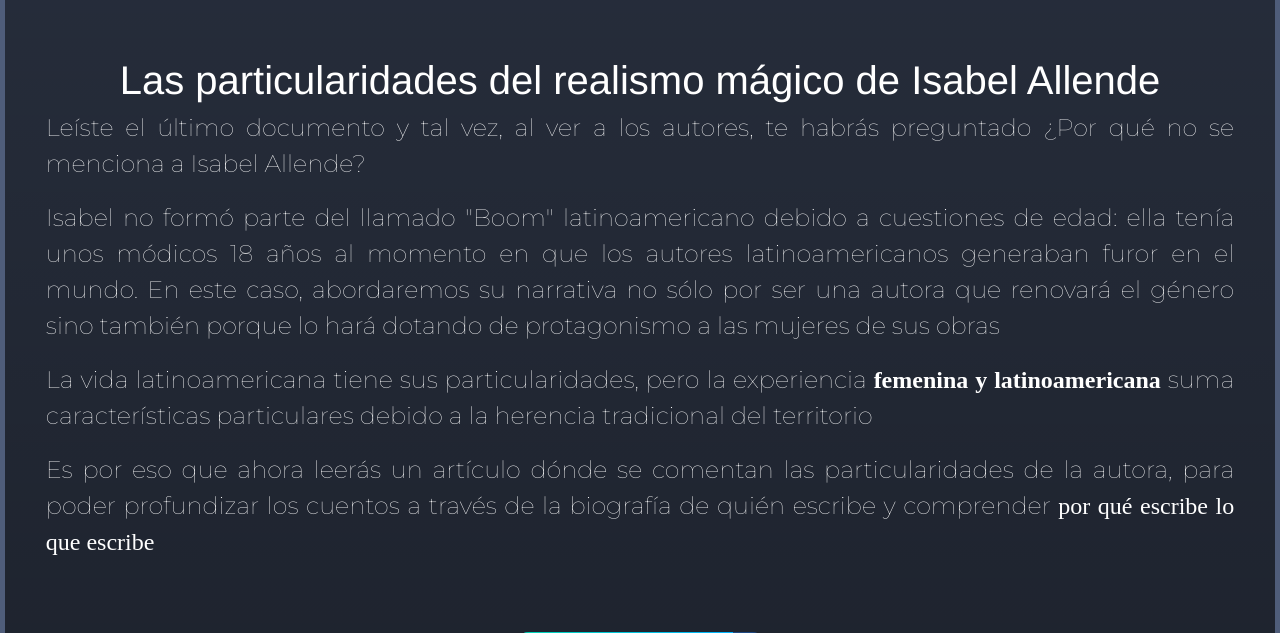
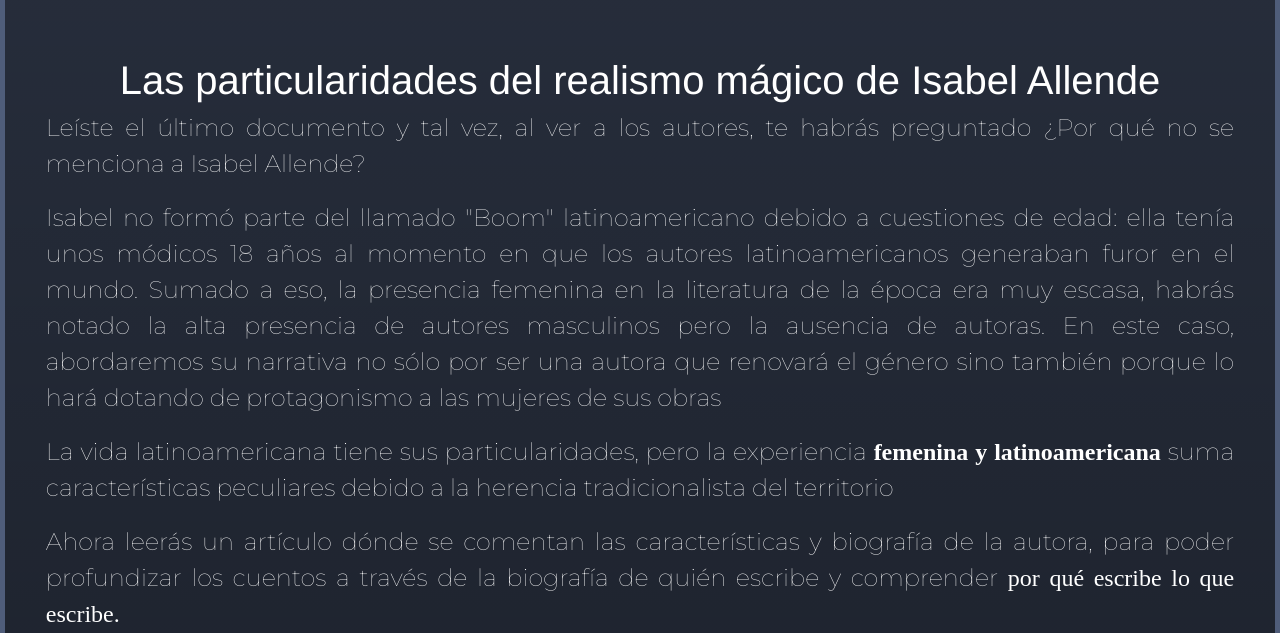
Before and after one commit to CristianBazan-Dev/Classroom5toNaturales, a PHP site: page /screens/class.php in a window 1280 px wide. Shown: the part 2965-3598 px from the top of the page. Run offline with PHP 8.4, Linux system fonts and the light colour scheme.

Commit message:
Last change

```diff
--- a/screens/class.php
+++ b/screens/class.php
@@ -71,11 +71,12 @@
         <h2 class="text-paragraph class-subtitle">Antecedentes</h2>
         <p class="text-paragraph class-explanation">Veníamos trabajando texto argumentativo (aquellos que presentan recursos para persuadir o convencer acerca de una idea) y comenzamos a ver algo de la narrativa hispanoparlante a través de la obra "Bodas de Sangre".</p>
         <br>
-        <p class="text-paragraph class-explanation">Es por eso que retomaremos ciertas cuestiones ya vistas en la obra de Federico Garcia Llorca: existirán varias similitudes entre Bodas de Sangre y el primer cuento que leeremos. La diferencia reside en que el cuento de Isabel Allende forma parte del género literario conocido como Realismo mágico, con características que le son propias y que lo diferencian de otro tipo de narrativa.</p>
+        <p class="text-paragraph class-explanation">Dada esa cuestión, retomaremos ciertas cuestiones ya vistas en la tragedia de Federico Garcia Llorca: existirán varias similitudes entre Bodas de Sangre y el primer cuento que leeremos. La diferencia reside en que el cuento de Isabel Allende forma parte del género literario conocido como Realismo mágico, con características que le son propias y que lo diferencian de otro tipo de narrativa.</p>
+        <br>
+        <p class="text-paragraph class-explanation">Dicho eso, comencemos con la lectura del primer cuento tomando en consideración tres aspectos previos: el sino, el honor y el clima.</p></p>
         <br>
         <p class="text-paragraph class-explanation"><b>Si haces click en la carta que contiene cada relato, entrarás en una versión interactiva. En caso de que quieras descargarlo, puedes optar por clickear el botón con esa opción</p></b>
-        <br>
-        <p class="text-paragraph class-explanation">Dicho eso, comencemos con la lectura del primer cuento tomando en consideración tres aspectos previos: el sino, el honor y el clima.</p></p>
+
         <div class="themes-class-container">
 
                 <div class="card-class-container" id="card-text-1">
@@ -93,12 +94,12 @@
 
 
       <h2 class="text-paragraph class-subtitle">Introducción al género</h2>
-      <p class="text-paragraph class-explanation">Luego de la lectura, habrás notado que queda algo flotando en el aire que diferencia a este cuento de "Bodas de Sangre": hay profecías que se cumplen, animales que transmiten chismes y bebes que nacen enterados de los sucesos</p>
+      <p class="text-paragraph class-explanation">Luego de la lectura, habrás notado que queda algo flotando en el aire que diferencia a este cuento de "Bodas de Sangre": hay profecías que se cumplen, animales que transmiten chismes y bebés que nacen enterados de los sucesos</p>
       <br>
-      <p class="text-paragraph class-explanation">Estas cuestiones, que a primera leída pueden pasar desapercibidas, son sobrenaturales. EL realismo mágico trata la superstición, la creencia, la magia y la espiritualidad como algo cotidiano.</p>
-      <p class="text-paragraph class-explanation">Sucede así porquese trata de un género netamente latinoamericano y, en esta parte del mundo, abundan las creencias míticas</p>
+      <p class="text-paragraph class-explanation">Estas cuestiones, que a primera leída pueden pasar desapercibidas, son sobrenaturales. El realismo mágico trata la superstición, la creencia, la magia y la espiritualidad como algo cotidiano.</p>
+      <p class="text-paragraph class-explanation">Sucede así porque se trata de un género netamente latinoamericano y, en esta parte del mundo, abundan las creencias míticas</p>
       <br>
-      <p class="text-paragraph class-explanation">Por eso, en la siguiente lectura, conoceras que diferencia y dota de identidad a este tipo de narrativa</p>
+      <p class="text-paragraph class-explanation">Por eso, en la siguiente lectura, conoceras qué diferencia y dota de identidad a este tipo de narrativa</p>
 
       <div class="themes-class-container">
         <div class="card-class-container" id="card-text-2">
@@ -114,11 +115,11 @@
     <h2 class="text-paragraph class-subtitle">Las particularidades del realismo mágico de Isabel Allende</h2>
     <p class="text-paragraph class-explanation">Leíste el último documento y tal vez, al ver a los autores, te habrás preguntado ¿Por qué no se menciona a Isabel Allende?</p>
     <br>
-    <p class="text-paragraph class-explanation">Isabel no formó parte del llamado "Boom" latinoamericano debido a cuestiones de edad: ella tenía unos módicos 18 años al momento en que los autores latinoamericanos generaban furor en el mundo. En este caso, abordaremos su narrativa no sólo por ser una autora que renovará el género sino también porque lo hará dotando de protagonismo a las mujeres de sus obras</p>
+    <p class="text-paragraph class-explanation">Isabel no formó parte del llamado "Boom" latinoamericano debido a cuestiones de edad: ella tenía unos módicos 18 años al momento en que los autores latinoamericanos generaban furor en el mundo. Sumado a eso, la presencia femenina en la literatura de la época era muy escasa, habrás notado la alta presencia de autores masculinos pero la ausencia de autoras. En este caso, abordaremos su narrativa no sólo por ser una autora que renovará el género sino también porque lo hará dotando de protagonismo a las mujeres de sus obras</p>
     <br>
-    <p class="text-paragraph class-explanation">La vida latinoamericana tiene sus particularidades, pero la experiencia <b>femenina y latinoamericana</b> suma características particulares debido a la herencia tradicional del territorio</p>
+    <p class="text-paragraph class-explanation">La vida latinoamericana tiene sus particularidades, pero la experiencia <b>femenina y latinoamericana</b> suma características peculiares debido a la herencia tradicionalista del territorio</p>
     <br>
-    <p class="text-paragraph class-explanation">Es por eso que ahora leerás un artículo dónde se comentan las particularidades de la autora, para poder profundizar los cuentos a través de la biografía de quién escribe y comprender <k>por qué escribe lo que escribe</k></p>
+    <p class="text-paragraph class-explanation">Ahora leerás un artículo dónde se comentan las características y biografía de la autora, para poder profundizar los cuentos a través de la biografía de quién escribe y comprender <k>por qué escribe lo que escribe.</k></p>
     <div class="themes-class-container">
         <div class="card-class-container" id="redirectionUrlClass">
             <div class="card-class url">
@@ -150,9 +151,9 @@
     </div>
 
     <h2 class="text-paragraph class-subtitle">El realismo mágico en su estado más puro</h2>
-    <p class="text-paragraph class-explanation">Ya sos un experto. A esta altura podes reconocer un cuento de realismo mágico con los ojos cerrados, incluso tenes una opinión bastante formada con respecto al tema</p>
+    <p class="text-paragraph class-explanation">Ya sos un experto. A esta altura podes reconocer un cuento de realismo mágico con los ojos cerrados, incluso tenes una opinión bastante formada con respecto al tema.</p>
     <br>
-    <p class="text-paragraph class-explanation">Es por eso que vas a ver todo lo que venimos charlando condensado en este relato.</p>
+    <p class="text-paragraph class-explanation">Vas a ver todo lo que venimos charlando condensado en este relato.</p>
 
     <div class="themes-class-container">
         <div class="card-class-container" id="card-text-4">
```
